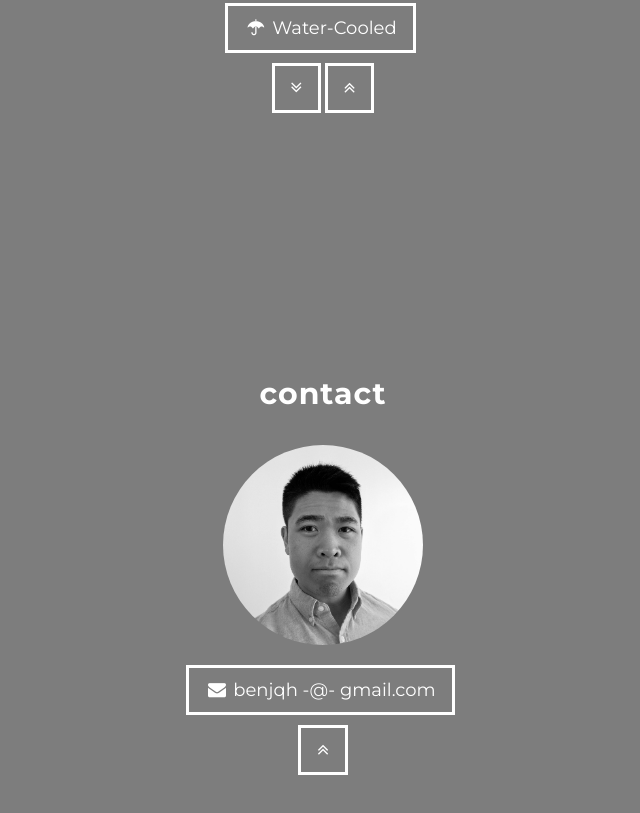
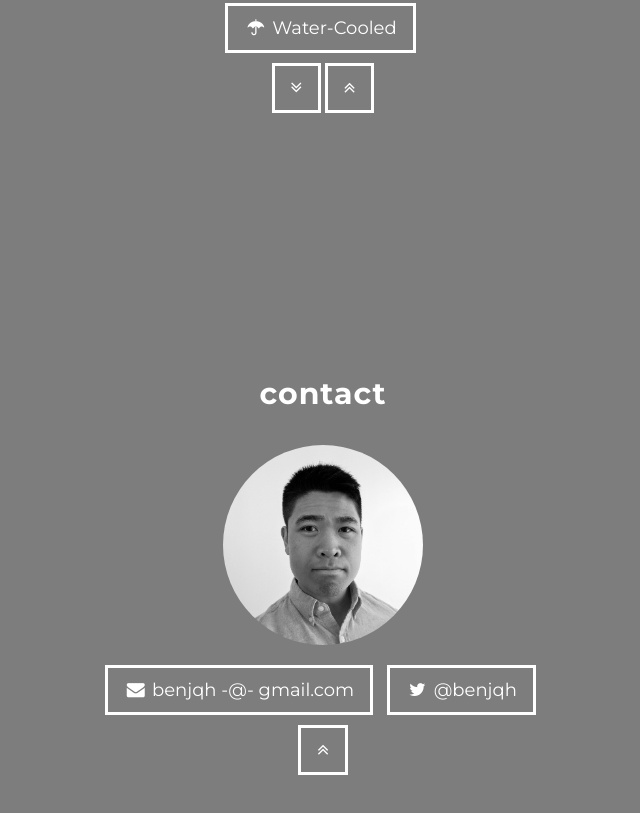
Before and after one commit to Ben-Hu/Ben-Hu.github.io, a plain HTML site: page index.html in a window 1280 px wide. Shown: the part 2416-3229 px from the top of the page, without its empty margins (317-957 px from the left). Drawn offline with nearby package versions, Linux system fonts and the light colour scheme.

Commit message:
add something I never even use

```diff
--- a/index.html
+++ b/index.html
@@ -189,7 +189,7 @@
             </div>
     </section>
 
-
+    <!-- ~=~Contact Section~=~ -->
     <section id="contact" class="content-section text-center">
        <h2>contact</h2>
         <img class="img-circle img-responsive self-image" src="img/self.jpg" height="200" width="200">
@@ -198,6 +198,11 @@
                 <a href="mailto:benjqh@gmail.com" class="btn btn-default btn-lg">
                 <i class="fa fa-envelope fa-fw"></i>
                 <span class="network-name"></span>benjqh -@- gmail.com</a>
+            </li>
+            <li>
+                <a href="http://twitter.com/benjqh" class="btn btn-default btn-lg">
+                <i class="fa fa-twitter fa-fw"></i>
+                <span class="network-name">@benjqh</span></a>
             </li>
         </ul>
         <div class="intro-more">
```
